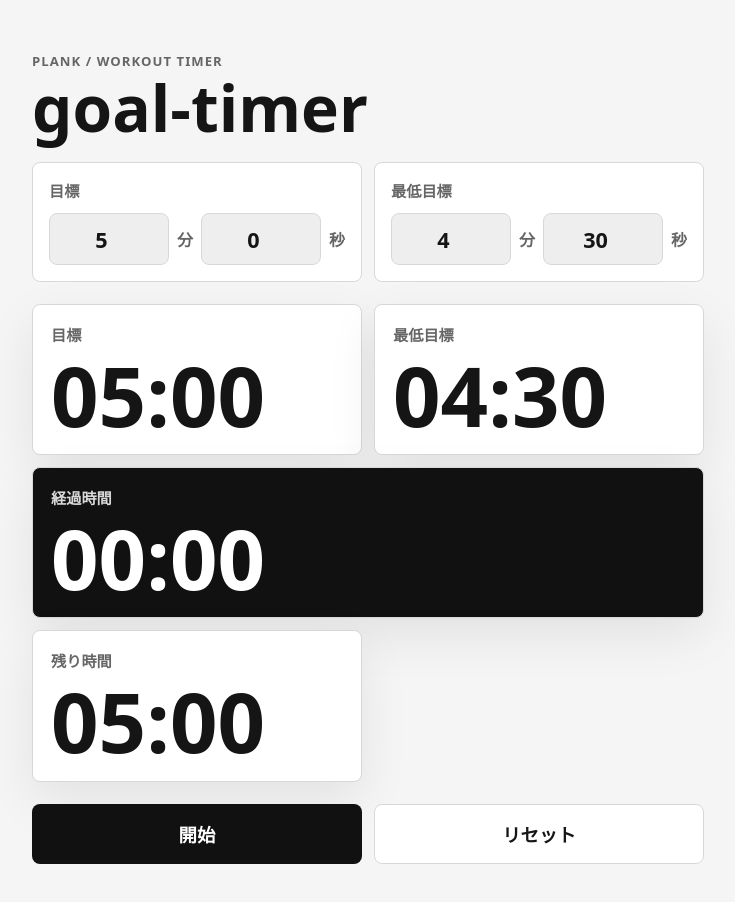
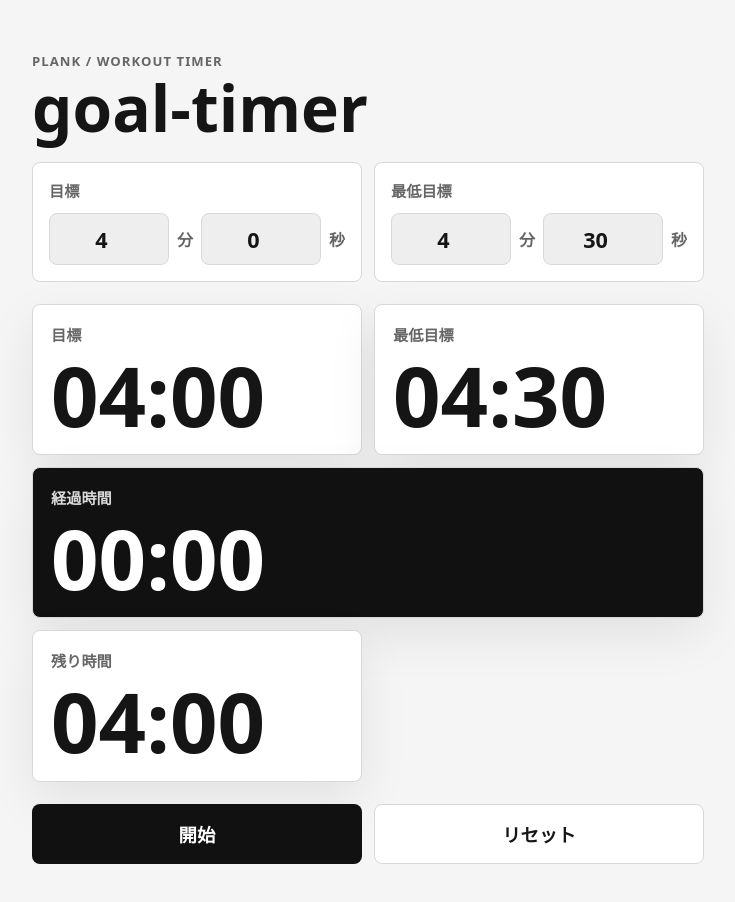
Before and after one commit to shuunya75/goal-timer, a plain HTML site: page index.html in a window 1280 px wide. Shown: the whole page, without its empty margins (272-1007 px from the left). Drawn offline with Linux system fonts and the light colour scheme.

Commit message:
Set default target time to 4 minutes

```diff
--- a/app.js
+++ b/app.js
@@ -15,7 +15,7 @@ const mainButton = document.querySelector("#main-button");
 const resetButton = document.querySelector("#reset-button");
 
 const state = {
-  targetSeconds: 5 * 60,
+  targetSeconds: 4 * 60,
   minimumSeconds: 4 * 60 + 30,
   elapsedBeforeStartMs: 0,
   startedAtMs: 0,
--- a/index.html
+++ b/index.html
@@ -17,7 +17,7 @@
         <div class="setting-group">
           <label class="setting-title" for="target-minutes">目標</label>
           <div class="time-inputs">
-            <input id="target-minutes" type="number" min="0" max="999" inputmode="numeric" value="5" />
+            <input id="target-minutes" type="number" min="0" max="999" inputmode="numeric" value="4" />
             <span>分</span>
             <input id="target-seconds" type="number" min="0" max="59" inputmode="numeric" value="0" />
             <span>秒</span>
@@ -38,7 +38,7 @@
       <section class="timer-grid" aria-label="タイマー表示">
         <article class="metric">
           <p class="metric-label">目標</p>
-          <p id="target-display" class="metric-value">05:00</p>
+          <p id="target-display" class="metric-value">04:00</p>
         </article>
 
         <article id="minimum-card" class="metric">
@@ -56,7 +56,7 @@
 
         <article id="remaining-card" class="metric">
           <p id="remaining-label" class="metric-label">残り時間</p>
-          <p id="remaining-display" class="metric-value">05:00</p>
+          <p id="remaining-display" class="metric-value">04:00</p>
         </article>
       </section>
 
```
